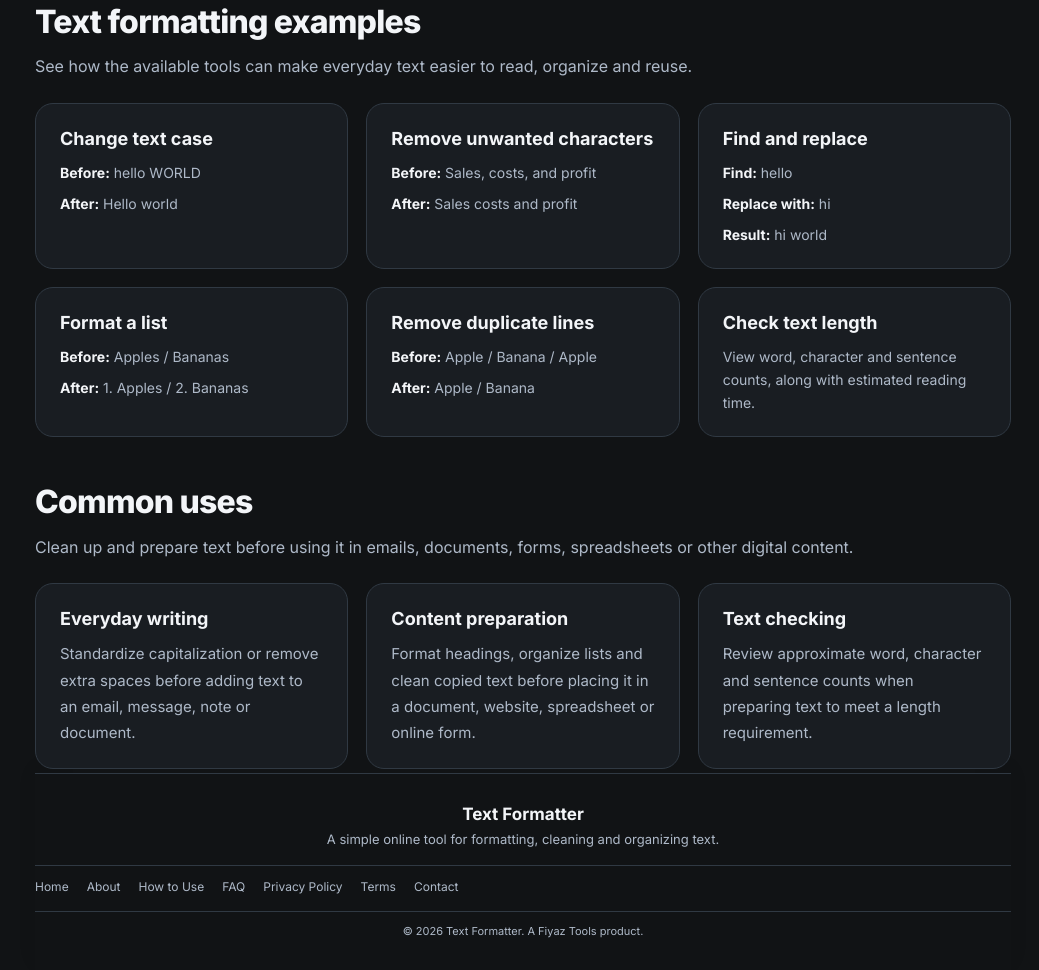
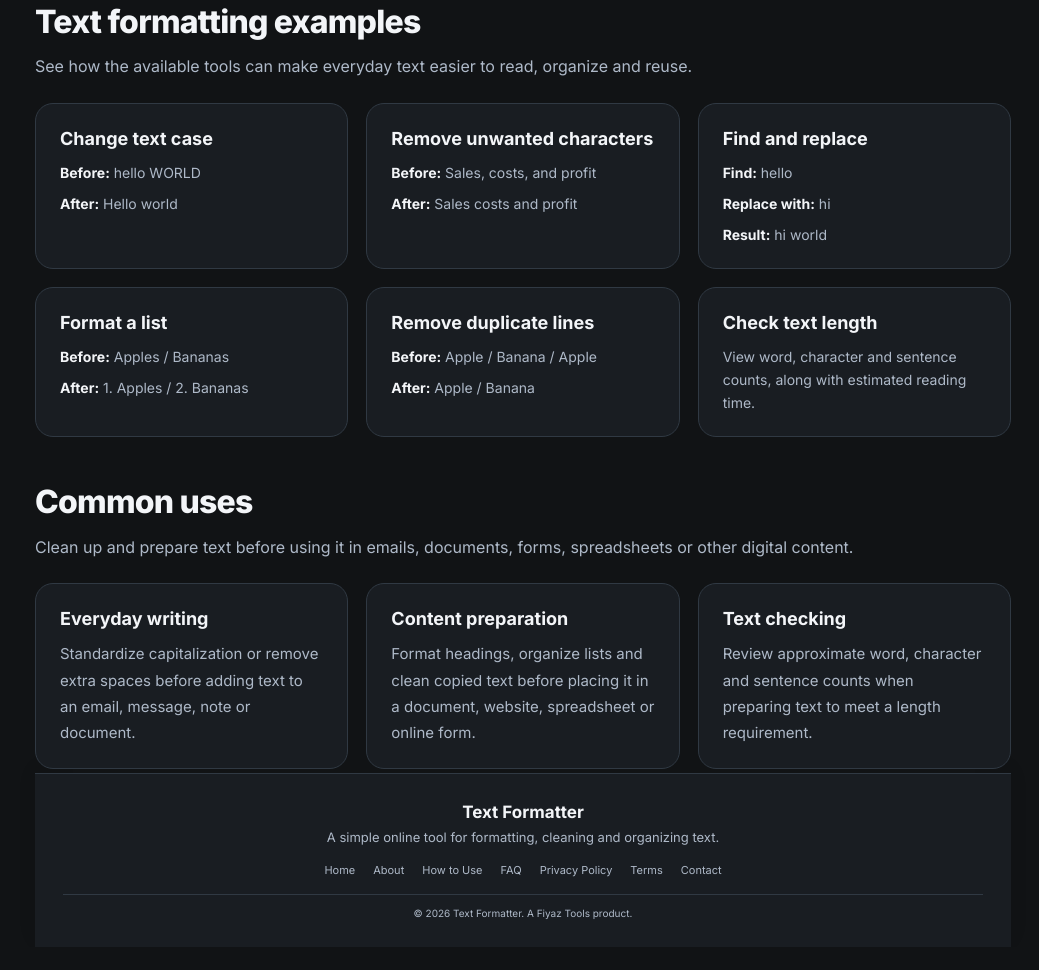
Before and after one commit to fiyaznkp/text-formatter-cleaner, a plain HTML site: page text-formatter/index.html in a window 1280 px wide. Shown: the part 2418-3388 px from the top of the page, without its empty margins (241-1280 px from the left). After the commit the page ends 3365 px from the top, so only its background shows below. Drawn offline with Linux system fonts and the light colour scheme.

Commit message:
Correct footer alignment to match other pages

```diff
--- a/text-formatter/index.html
+++ b/text-formatter/index.html
@@ -149,6 +149,14 @@ header{position:relative;top:auto;min-height:68px;padding:12px 28px;background:v
 .editorial-section[hidden]{display:none!important}
 
 .footer-brand{font-size:17px;font-weight:700;color:var(--text);margin-bottom:7px}.footer-description{font-size:13px;color:var(--muted);margin:0 0 18px}
+
+/* Match the shared footer layout used by the other information pages */
+.footer{display:block;width:100%;box-sizing:border-box;margin-top:auto;padding:28px;background:var(--panel);border-top:1px solid var(--line);color:var(--muted);text-align:center}
+.footer-brand{display:block;font-size:17px;font-weight:700;color:var(--text);margin:0 0 7px}
+.footer-description{display:block;width:auto;max-width:none;font-size:13px;line-height:normal;color:var(--muted);margin:0 0 18px}
+.footerlinks{display:flex;flex-wrap:wrap;justify-content:center;align-items:center;gap:18px;width:100%;margin:0 0 17px;padding:0;border:0}
+.footerlinks a{font-size:11px;color:var(--muted);text-decoration:none}
+.copyright{display:block;width:100%;box-sizing:border-box;font-size:10px;padding-top:12px;border-top:1px solid var(--line)}
 </style></head><body class="dark"><div class="app"><aside><div class="brand"><div class="logo">A</div><div><strong>Text Formatter</strong><small>Simple tool for everyday text</small></div></div><nav aria-label="Tool sections" class="nav"><button class="navitem active" data-section="formatter"><span class="navicon">Aa</span>Text Formatter</button><button class="navitem" data-section="find"><span class="navicon">⌕</span>Find, Remove &amp; Replace</button><button class="navitem" data-section="lines"><span class="navicon">☷</span>Clean Text</button><button class="navitem" data-section="lists"><span class="navicon">≡</span>Format Lists</button></nav></aside><main><header>
 <nav aria-label="Main website navigation" class="top-navigation">
 <a class="active" href="/text-formatter/">Home</a>
```
